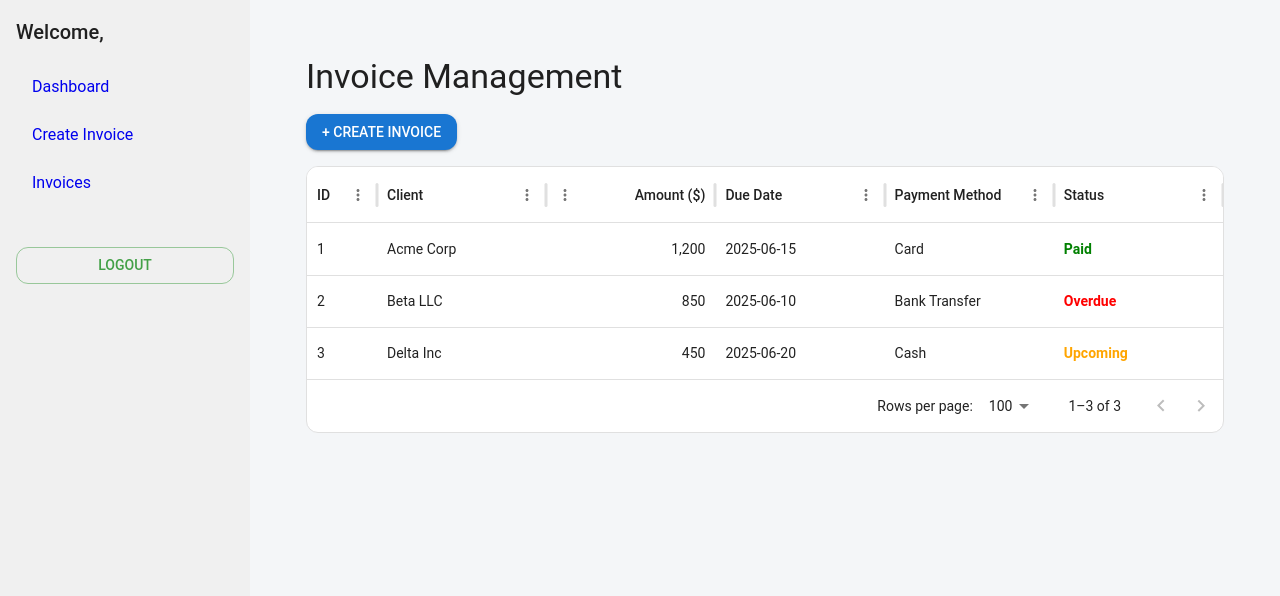
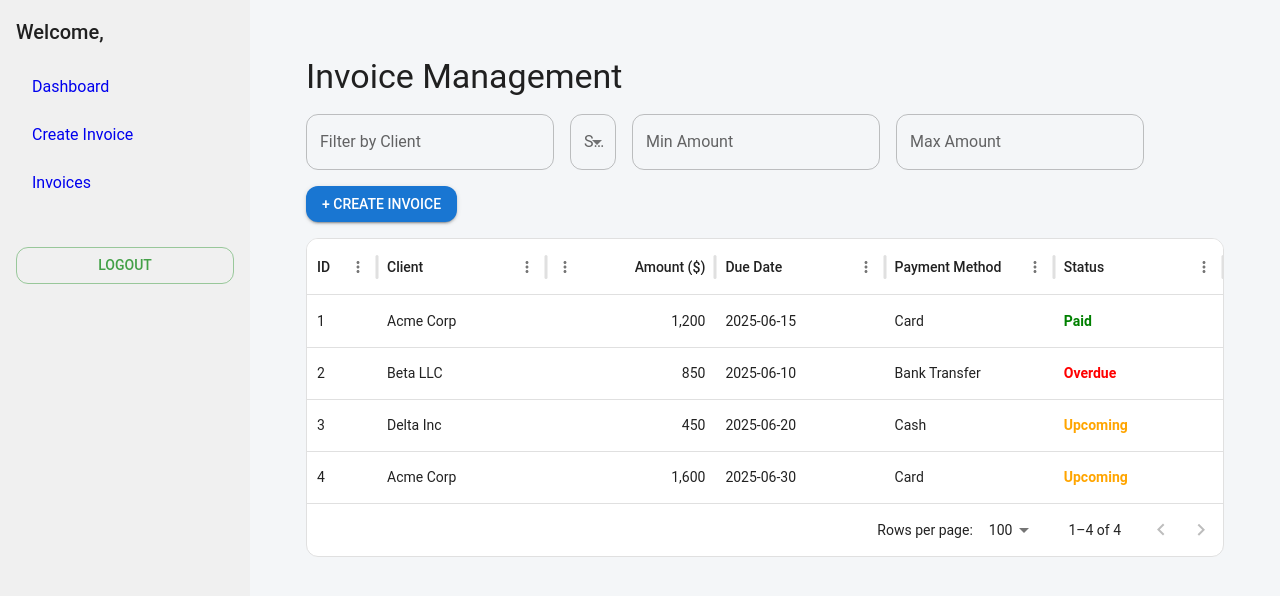
Before and after one commit to Eman-Abukhater/advanced-invoice-system, a Next.js app: page /dashboard/invoices in a window 1280 px wide. Shown: the top 596 px of the page. Built offline with nearby package versions, Linux system fonts and the light colour scheme; no server answers.

Commit message:
Update InvoiceTablePage to include filters

```diff
--- a/src/app/dashboard/invoices/page.jsx
+++ b/src/app/dashboard/invoices/page.jsx
@@ -1,33 +1,21 @@
 'use client';
 
+import { useState } from 'react';
 import { DataGrid } from '@mui/x-data-grid';
-import { Box, Button, Typography } from '@mui/material';
+import {
+  Box,
+  Button,
+  TextField,
+  Typography,
+  MenuItem,
+  Grid,
+} from '@mui/material';
 
 const mockInvoices = [
-  {
-    id: 1,
-    client: 'Acme Corp',
-    amount: 1200,
-    dueDate: '2025-06-15',
-    paymentMethod: 'Card',
-    status: 'Paid',
-  },
-  {
-    id: 2,
-    client: 'Beta LLC',
-    amount: 850,
-    dueDate: '2025-06-10',
-    paymentMethod: 'Bank Transfer',
-    status: 'Overdue',
-  },
-  {
-    id: 3,
-    client: 'Delta Inc',
-    amount: 450,
-    dueDate: '2025-06-20',
-    paymentMethod: 'Cash',
-    status: 'Upcoming',
-  },
+  { id: 1, client: 'Acme Corp', amount: 1200, dueDate: '2025-06-15', paymentMethod: 'Card', status: 'Paid' },
+  { id: 2, client: 'Beta LLC', amount: 850, dueDate: '2025-06-10', paymentMethod: 'Bank Transfer', status: 'Overdue' },
+  { id: 3, client: 'Delta Inc', amount: 450, dueDate: '2025-06-20', paymentMethod: 'Cash', status: 'Upcoming' },
+  { id: 4, client: 'Acme Corp', amount: 1600, dueDate: '2025-06-30', paymentMethod: 'Card', status: 'Upcoming' },
 ];
 
 const columns = [
@@ -56,18 +44,77 @@ const columns = [
 ];
 
 const InvoiceTablePage = () => {
+  const [clientFilter, setClientFilter] = useState('');
+  const [statusFilter, setStatusFilter] = useState('');
+  const [minAmount, setMinAmount] = useState('');
+  const [maxAmount, setMaxAmount] = useState('');
+
+  const filteredInvoices = mockInvoices.filter((invoice) => {
+    const matchesClient = invoice.client.toLowerCase().includes(clientFilter.toLowerCase());
+    const matchesStatus = statusFilter ? invoice.status === statusFilter : true;
+    const matchesMinAmount = minAmount ? invoice.amount >= parseFloat(minAmount) : true;
+    const matchesMaxAmount = maxAmount ? invoice.amount <= parseFloat(maxAmount) : true;
+    return matchesClient && matchesStatus && matchesMinAmount && matchesMaxAmount;
+  });
+
   return (
     <Box p={3}>
       <Typography variant="h4" mb={2}>
         Invoice Management
       </Typography>
 
+      {/* Filters */}
+      <Grid container spacing={2} mb={2}>
+        <Grid item xs={12} sm={3}>
+          <TextField
+            fullWidth
+            label="Filter by Client"
+            value={clientFilter}
+            onChange={(e) => setClientFilter(e.target.value)}
+          />
+        </Grid>
+        <Grid item xs={12} sm={3}>
+          <TextField
+            select
+            fullWidth
+            label="Status"
+            value={statusFilter}
+            onChange={(e) => setStatusFilter(e.target.value)}
+          >
+            <MenuItem value="">All</MenuItem>
+            <MenuItem value="Paid">Paid</MenuItem>
+            <MenuItem value="Overdue">Overdue</MenuItem>
+            <MenuItem value="Upcoming">Upcoming</MenuItem>
+          </TextField>
+        </Grid>
+        <Grid item xs={12} sm={3}>
+          <TextField
+            fullWidth
+            label="Min Amount"
+            type="number"
+            value={minAmount}
+            onChange={(e) => setMinAmount(e.target.value)}
+          />
+        </Grid>
+        <Grid item xs={12} sm={3}>
+          <TextField
+            fullWidth
+            label="Max Amount"
+            type="number"
+            value={maxAmount}
+            onChange={(e) => setMaxAmount(e.target.value)}
+          />
+        </Grid>
+      </Grid>
+
       <Box mb={2}>
-        <Button variant="contained" color="primary">+ Create Invoice</Button>
+        <Button variant="contained" color="primary">
+          + Create Invoice
+        </Button>
       </Box>
 
       <DataGrid
-        rows={mockInvoices}
+        rows={filteredInvoices}
         columns={columns}
         pageSize={5}
         rowsPerPageOptions={[5]}
```
